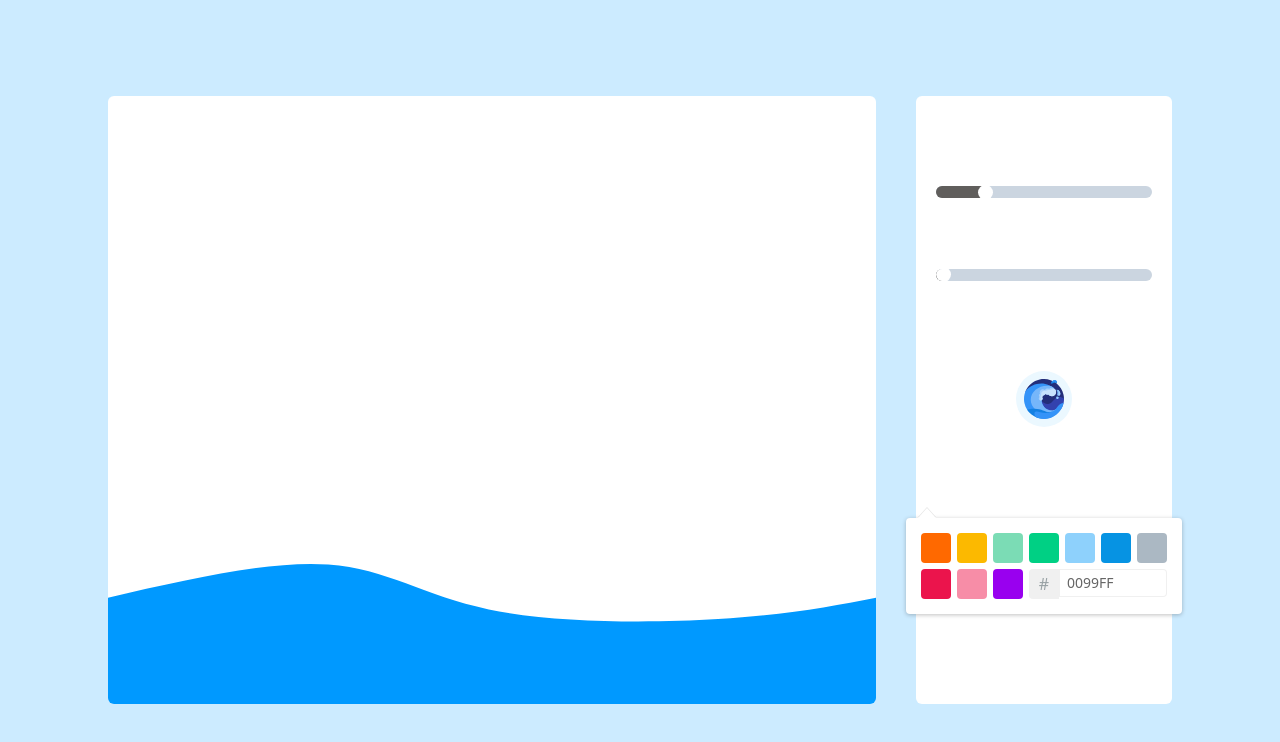
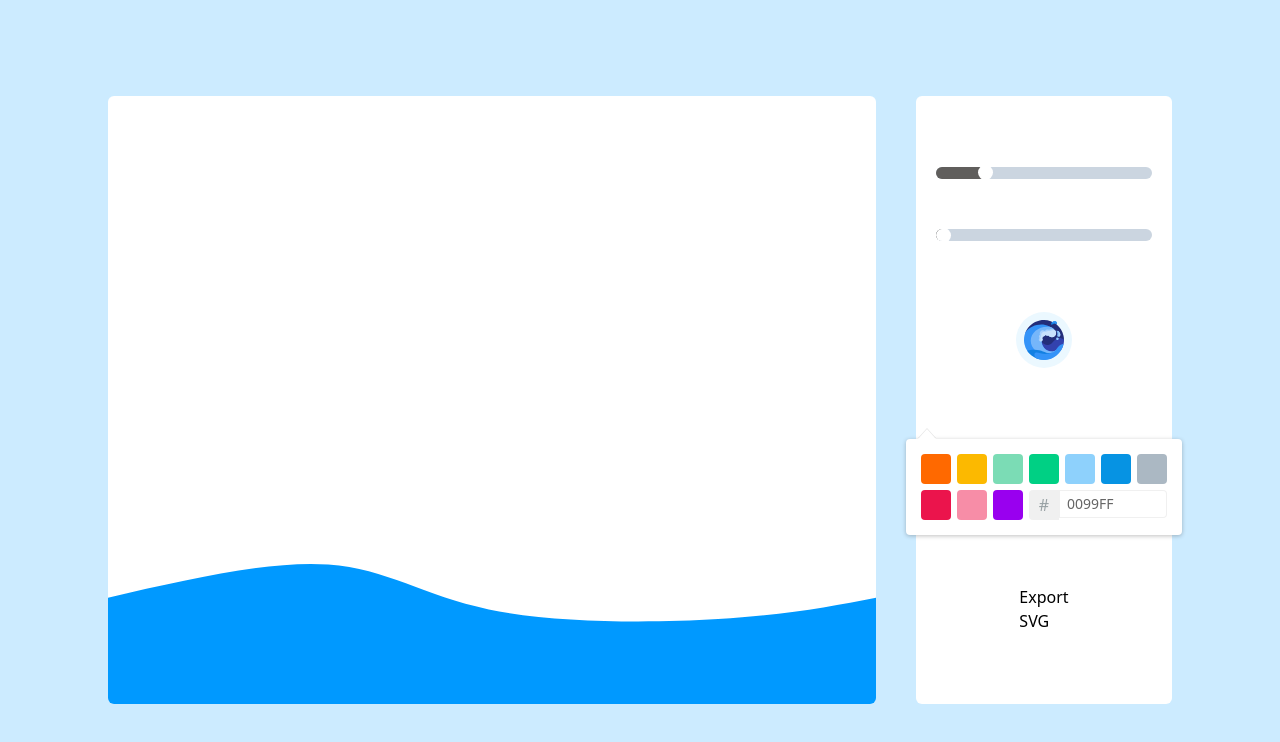
Before and after one commit to anup-a/svgwave, a React app: page / in a window 1280 px wide. Shown: the top 742 px of the page. Built offline with nearby package versions, Linux system fonts and the light colour scheme.

Commit message:
🅰 added code export div

```diff
--- a/src/components/canvas.jsx
+++ b/src/components/canvas.jsx
@@ -1,8 +1,10 @@
-import React from 'react'
+import React, { useRef } from 'react'
 import { waveInit } from '../wave'
 import { OPACITY_ARR, MAX_WAVES } from './../constants'
+import SVGCode from './svgCode'
 
-function Canvas({ waveConfig }) {
+function Canvas({ waveConfig, showModal }) {
+  const svgElement = useRef(null)
   const waveSvg = waveInit(waveConfig)
   const { height, width, xmlns, path } = waveSvg.svg
   const num_waves = path.length
@@ -13,10 +15,12 @@ function Canvas({ waveConfig }) {
       viewBox={`0 0 1440 ${height}`}
       xmlns={xmlns}
       className="transition duration-300 ease-in-out delay-150"
+      ref={svgElement}
     >
       {path.map((p, index) => {
         return (
           <path
+            key={index}
             d={p.d}
             stroke={p.strokeColor}
             strokeWidth={p.strokeWidth}
@@ -30,6 +34,7 @@ function Canvas({ waveConfig }) {
 
   return (
     <div className="relative w-3/5 m-5 overflow-hidden bg-white rounded-md h-4/5">
+      {showModal && <SVGCode code={svgElement.current.outerHTML} />}
       <div className="absolute bottom-0 w-full transition-all duration-300 ease-in-out delay-150">
         {svg}
       </div>
--- a/src/components/customBar.jsx
+++ b/src/components/customBar.jsx
@@ -4,7 +4,7 @@ import Water from './../assets/001-water.svg'
 import { TwitterPicker } from 'react-color'
 import { HEIGHT_ARR } from '../constants'
 
-function CustomBar({ handleWaveConfig, handleBGchange }) {
+function CustomBar({ handleWaveConfig, handleBGchange, exportSVG }) {
   const [waves, setWaves] = useState(5)
   const [layer, setLayer] = useState(2)
   const [animate, setAnimate] = useState(false)
@@ -31,6 +31,10 @@ function CustomBar({ handleWaveConfig, handleBGchange }) {
     const val = e.target.value
     setLayer(val)
     handleWaveConfig({ layerCount: val, height: HEIGHT_ARR[val - 2] })
+  }
+
+  const handleExportSvg = () => {
+    exportSVG()
   }
 
   return (
@@ -68,6 +72,16 @@ function CustomBar({ handleWaveConfig, handleBGchange }) {
       </button>
 
       <TwitterPicker color={color} onChangeComplete={handleColorChange} />
+
+      <div className="btn-grp">
+        <p>Export</p>
+        <button className="export-svg" onClick={handleExportSvg}>
+          SVG
+        </button>
+        {/* <div className="export-png" onClick={handleExportPng}>
+          PNG
+        </div> */}
+      </div>
     </div>
   )
 }
--- a/src/components/home.jsx
+++ b/src/components/home.jsx
@@ -4,6 +4,7 @@ import CustomBar from './customBar'
 
 function Home() {
   const [bgColor, setBgColor] = useState('#0099ff33')
+  const [showModal, setShowModal] = useState(false)
 
   const [wave, setWave] = useState({
     height: 400,
@@ -28,16 +29,21 @@ function Home() {
     setBgColor(color)
   }
 
+  const handleExportSVG = () => {
+    setShowModal(true)
+  }
+
   return (
     <div
       className="flex items-center justify-center h-screen py-5"
       style={{ backgroundColor: bgColor }}
     >
-      <Canvas waveConfig={wave} />
+      <Canvas waveConfig={wave} showModal={showModal} />
       <CustomBar
         waveConfig={wave}
         handleWaveConfig={handleWaveConfig}
         handleBGchange={changeBG}
+        exportSVG={handleExportSVG}
       />
     </div>
   )
--- /dev/null
+++ b/src/components/svgCode.jsx
@@ -0,0 +1,13 @@
+import React from 'react'
+
+function SVGCode({ code }) {
+  return (
+    <div className="h-24 p-6 m-6 overflow-y-auto bg-black rounded-md shadow-2xl">
+      <pre className="whitespace-pre-line bg-black">
+        <code className="text-white ">{code}</code>
+      </pre>
+    </div>
+  )
+}
+
+export default SVGCode
```
Also changed, not shown: src/wave/svgMarkup.js (added).
